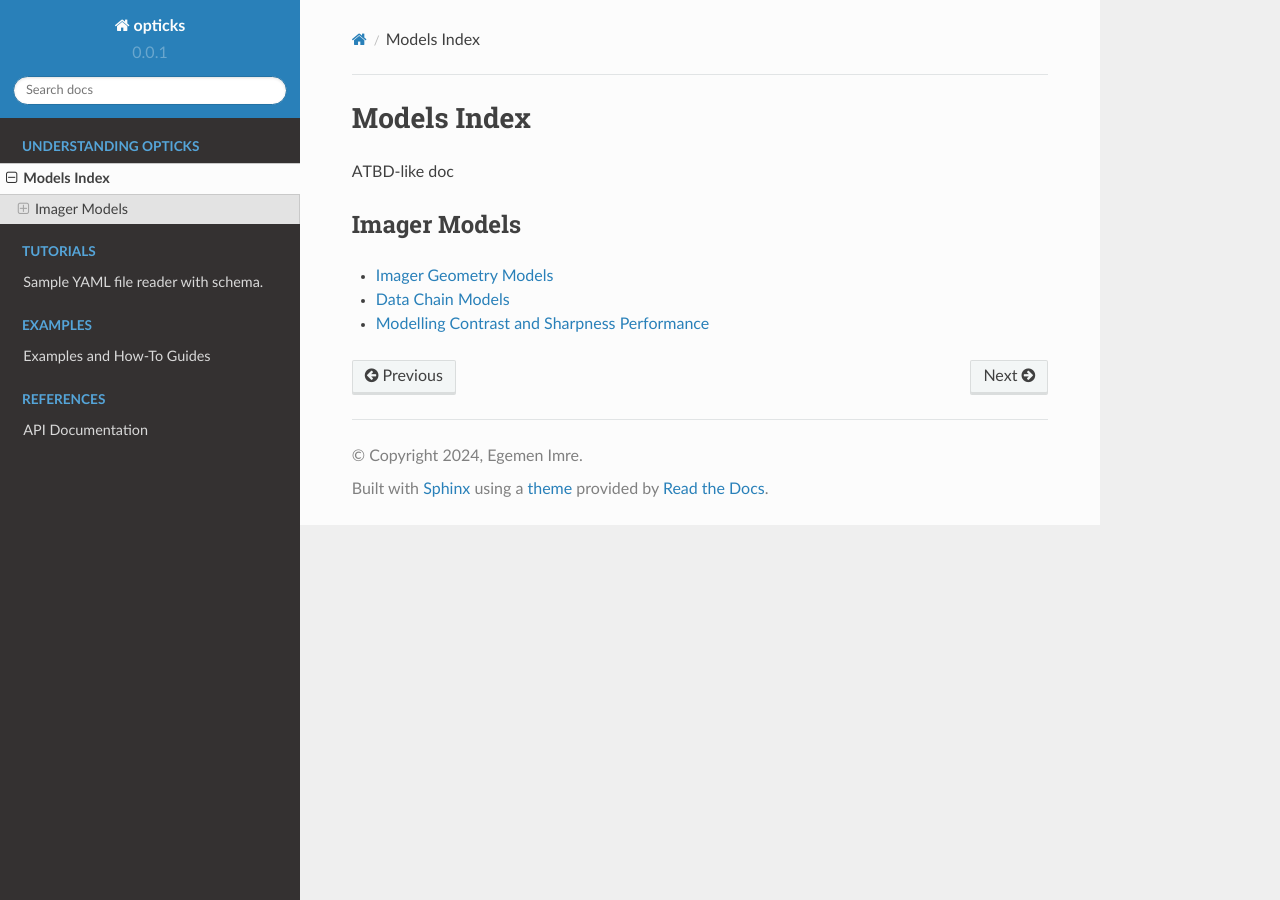
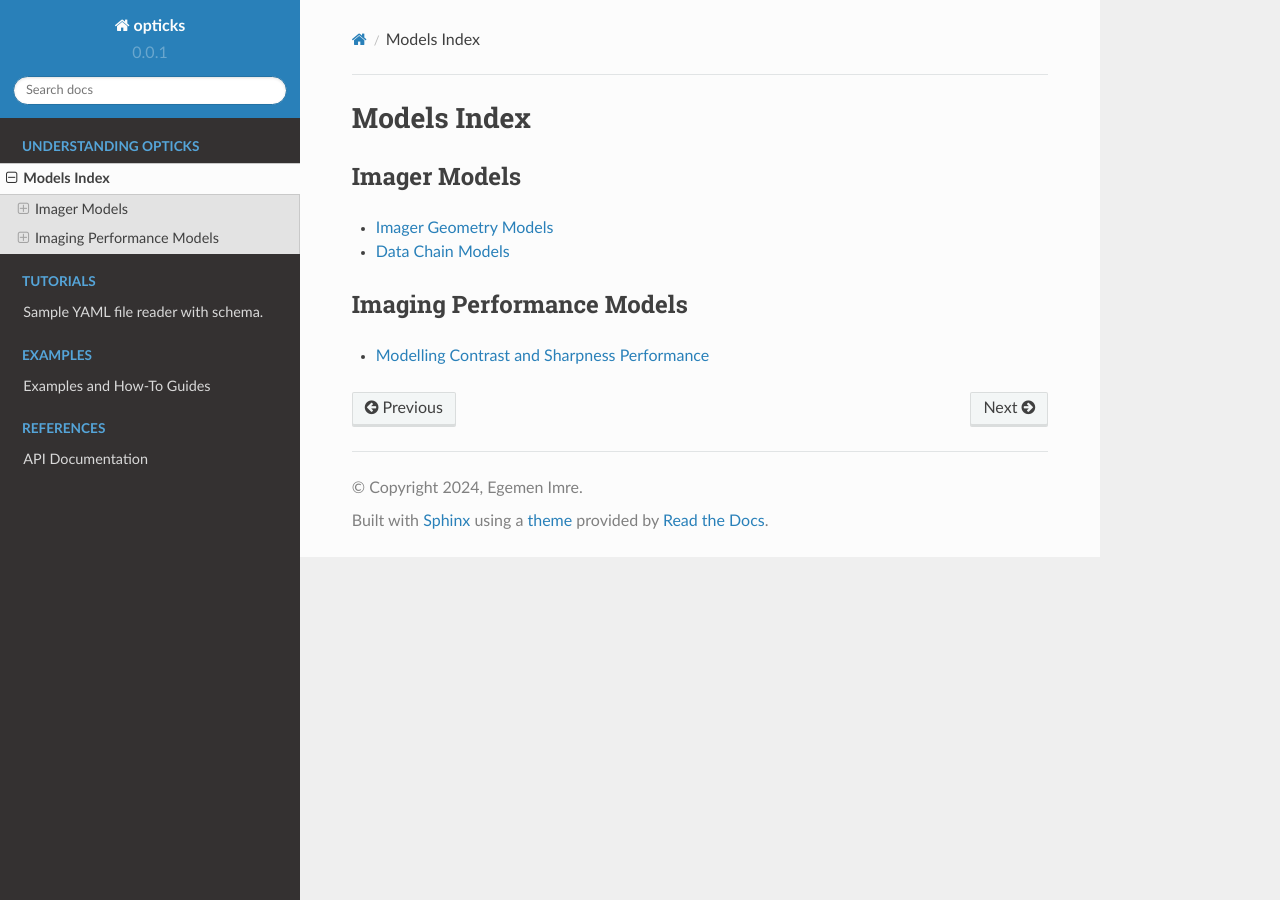
Before and after one commit to egemenimre/opticks, a Sphinx documentation site: the page built from docs/models/models_index.md, in a window 1280 px wide. Built offline with Sphinx 7.4.7 and the Read the Docs theme 2.0.0, drawn with Linux system fonts in a browser that asks for light colours.

Commit message:
moved sharpness to new toctree

````diff
--- a/docs/models/models_index.md
+++ b/docs/models/models_index.md
@@ -1,6 +1,4 @@
 # Models Index
-
-ATBD-like doc
 
 ## Imager Models
 
@@ -10,5 +8,13 @@ maxdepth: 1
 ---
 imager_geom
 data_chain
+```
+
+## Imaging Performance Models
+
+```{toctree}
+---
+maxdepth: 1
+---
 sharpness
 ```
````
